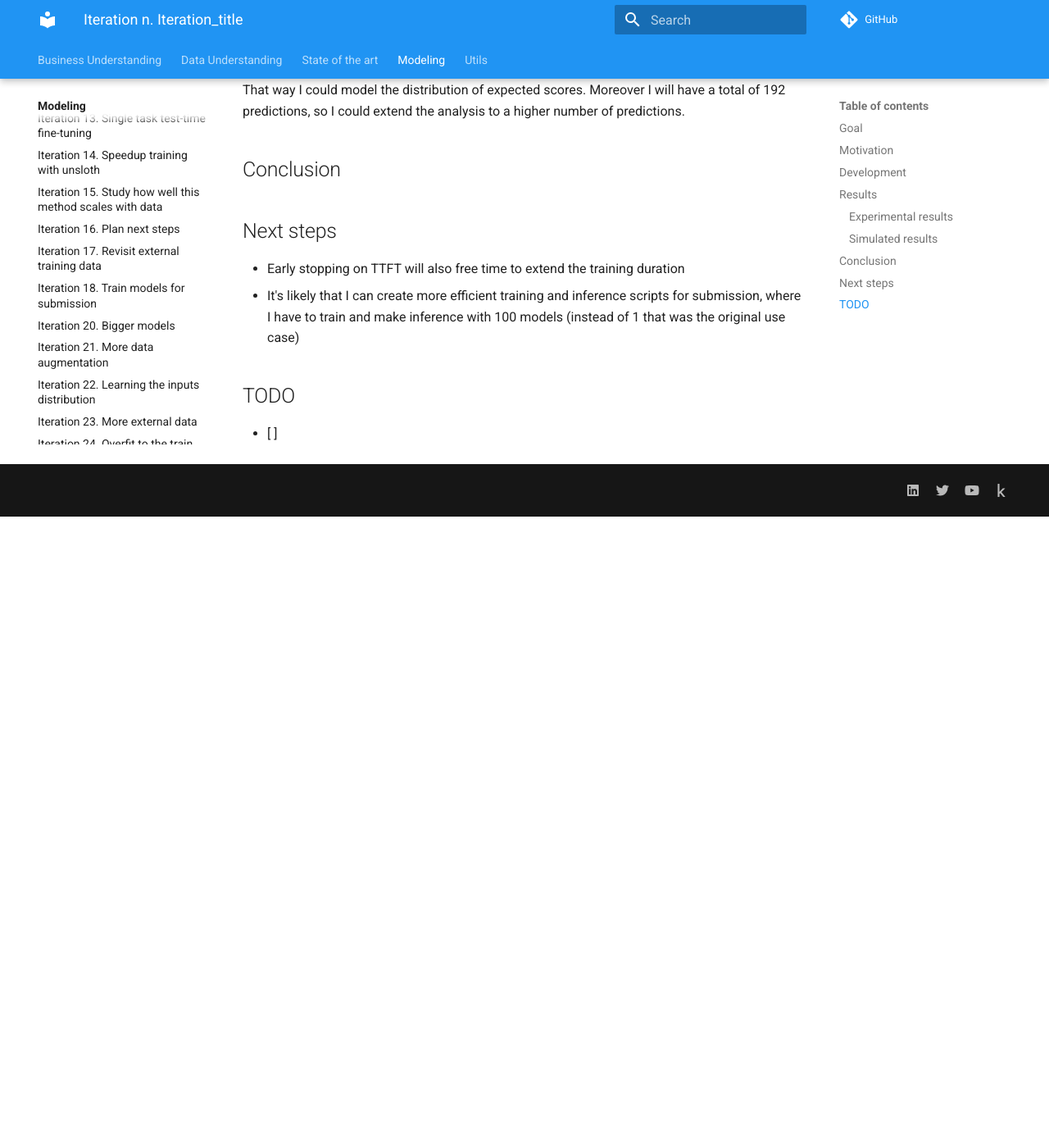
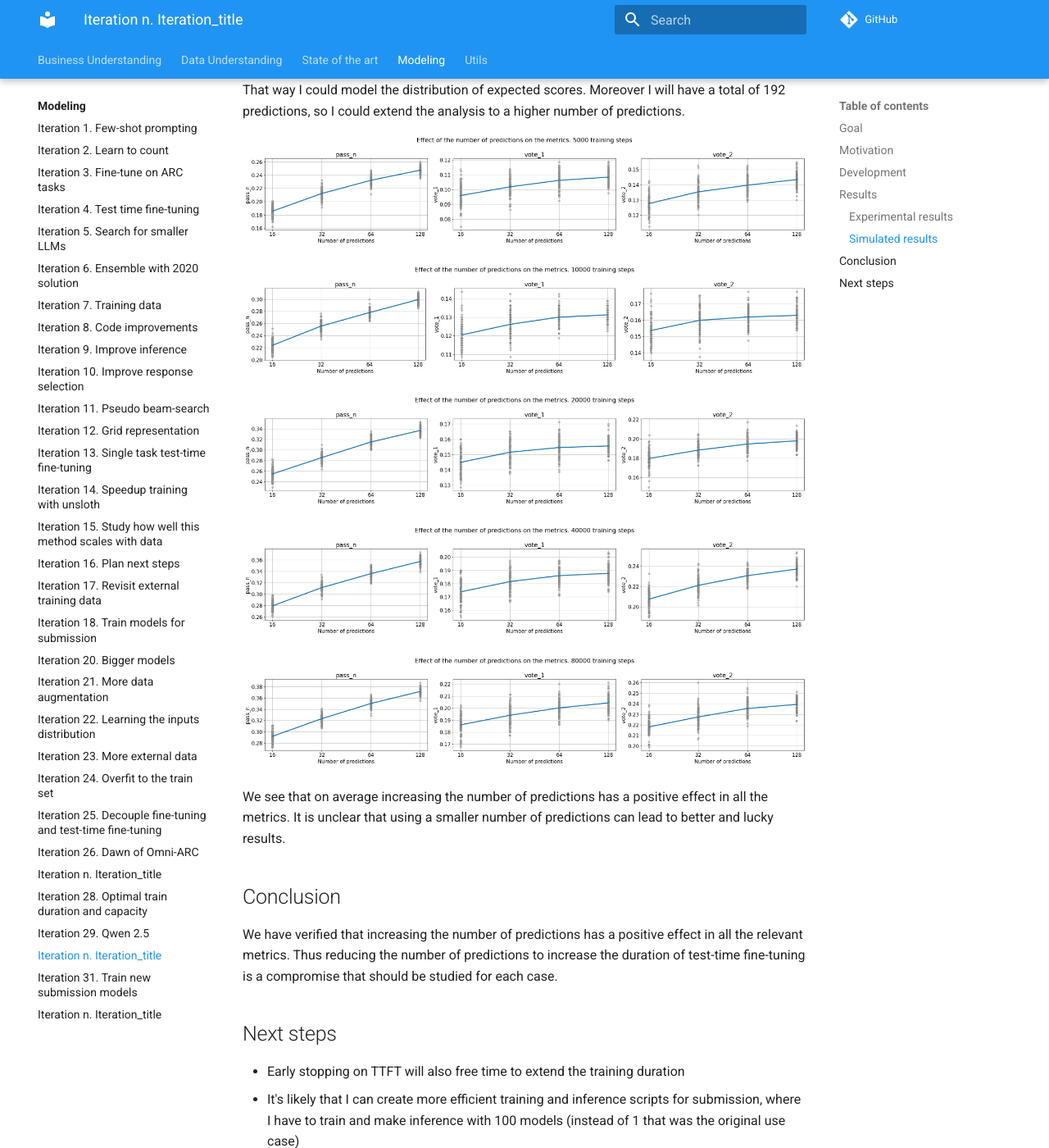
Before and after one commit to zhengjunyao-work/arc24, an MkDocs documentation site: the page built from docs/modeling/Iteration_30_optimal_number_predictions.md, in a window 1280 px wide and 1400 px high, scrolled down 1593 px. Shown: the whole window at 82% size. Built offline with MkDocs 1.6.1 and Material for MkDocs 9.7.7, drawn with Linux system fonts in a browser that asks for light colours; comment, search, counter and statistics services are not loaded; before the commit the page ends 2223 px from its top, so only the background shows below that.

Commit message:
finished iteration 30

```diff
--- a/docs/modeling/Iteration_30_optimal_number_predictions.md
+++ b/docs/modeling/Iteration_30_optimal_number_predictions.md
@@ -46,14 +46,24 @@
 
 I could take the results of all the previous experiments, and simulate new inferences by sampling. That way I could model the distribution of expected scores. Moreover I will have a total of 192 predictions, so I could extend the analysis to a higher number of predictions.
 
+![5000 training steps](res/2024-09-25-15-04-33.png)
+
+![10000 training steps](res/2024-09-25-15-04-44.png)
+
+![20000 training steps](res/2024-09-25-15-05-00.png)
+
+![40000 training steps](res/2024-09-25-15-05-18.png)
+
+![80000 training steps](res/2024-09-25-12-55-54.png)
+
+We see that on average increasing the number of predictions has a positive effect in all the metrics. It is unclear that using a smaller number of predictions can lead to better and lucky results.
+
 ## Conclusion
+
+We have verified that increasing the number of predictions has a positive effect in all the relevant metrics. Thus reducing the number of predictions to increase the duration of test-time fine-tuning is a compromise that should be studied for each case.
 
 ## Next steps
 
 - Early stopping on TTFT will also free time to extend the training duration
 - It's likely that I can create more efficient training and inference scripts for submission, where I have
   to train and make inference with 100 models (instead of 1 that was the original use case)
-
-## TODO
-
-- [ ]
```
Also changed, not shown: docs/modeling/res/2024-09-25-12-55-54.png (added), docs/modeling/res/2024-09-25-15-04-33.png (added), docs/modeling/res/2024-09-25-15-04-44.png (added), docs/modeling/res/2024-09-25-15-05-00.png (added), docs/modeling/res/2024-09-25-15-05-18.png (added), 1 other file.
